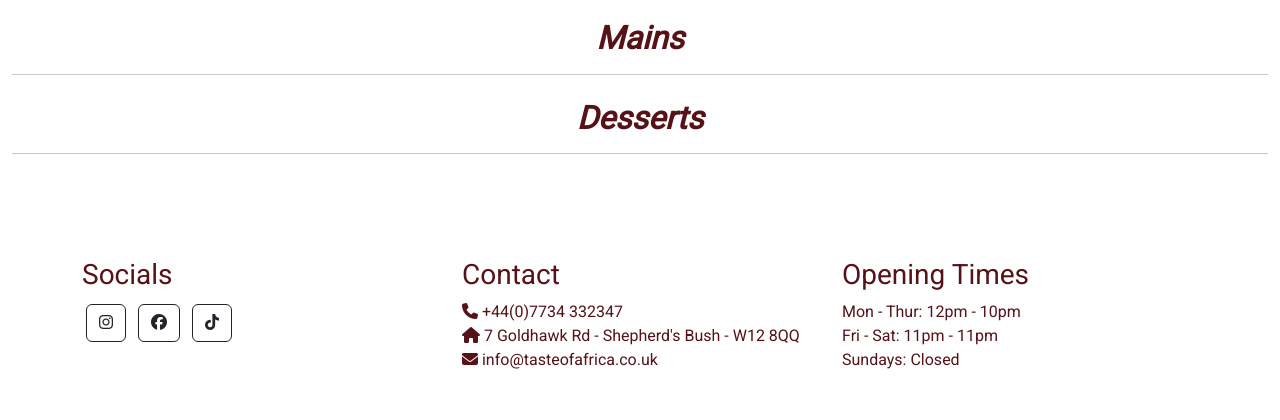
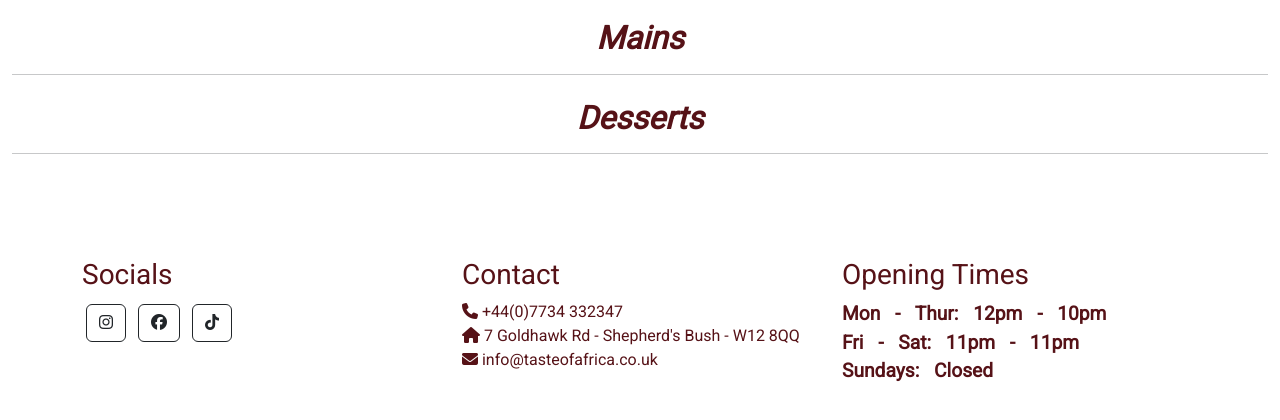
Before and after one commit to KyrianU/taste-of-africa, a Django app: page /menu/ in a window 1280 px wide. Shown: the part 257-677 px from the top of the page. Run offline with Django 3.2, Linux system fonts and the light colour scheme; data that the repository does not hold is empty; some libraries are stand-ins or nearby versions.

Commit message:
added styling to the p element in index page

```diff
--- a/static/css/base.css
+++ b/static/css/base.css
@@ -25,6 +25,12 @@ nav {
 
 h1, h2, h3 {
     color: #561217;
+}
+
+p {
+    font-size: 1.2rem;
+    font-weight: bolder;
+    word-spacing: 10px;
 }
 
 .img-header {
--- a/templates/index.html
+++ b/templates/index.html
@@ -49,7 +49,7 @@
             <div class="about-section mt-5">
                 <h2 class="text-center">About Us</h2>
                 <h3 class="text-center">Welcome to Taste of Africa</h3>
-                <p class="text-center mb-3">At <strong>Taste of Africa,</strong>we believe great food brings
+                <p class="text-center mb-3">At <strong>Taste of Africa,</strong> we believe great food brings
                    people together. Our passion for fresh ingredients, bold flavors, and warm hospitaliy creates
                    a dining experience that feels like home. Whether you're here for a casual meal or a celebration
                    meal, we're dedicated to serving up delicious dishes and unforgettable moments</p>
```
